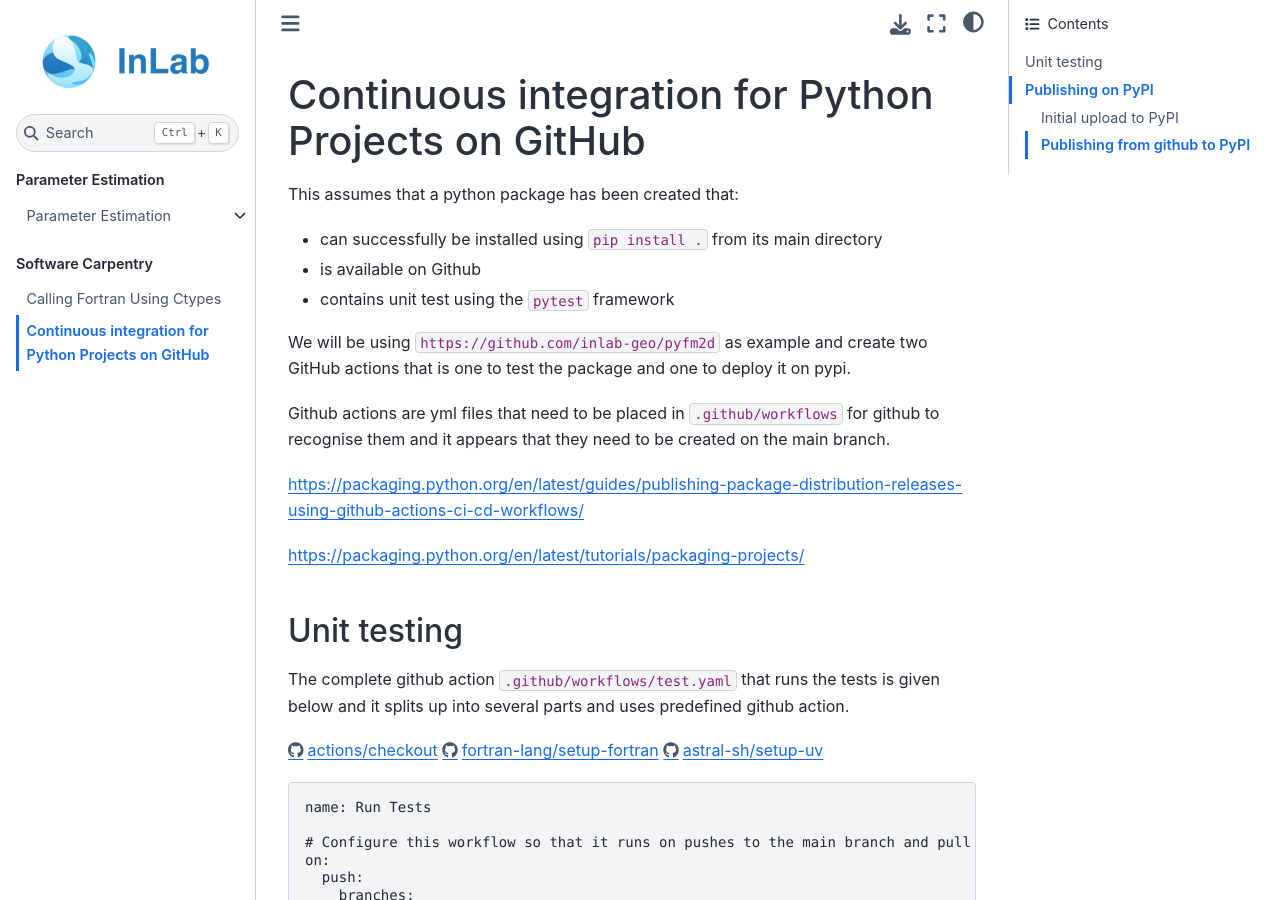
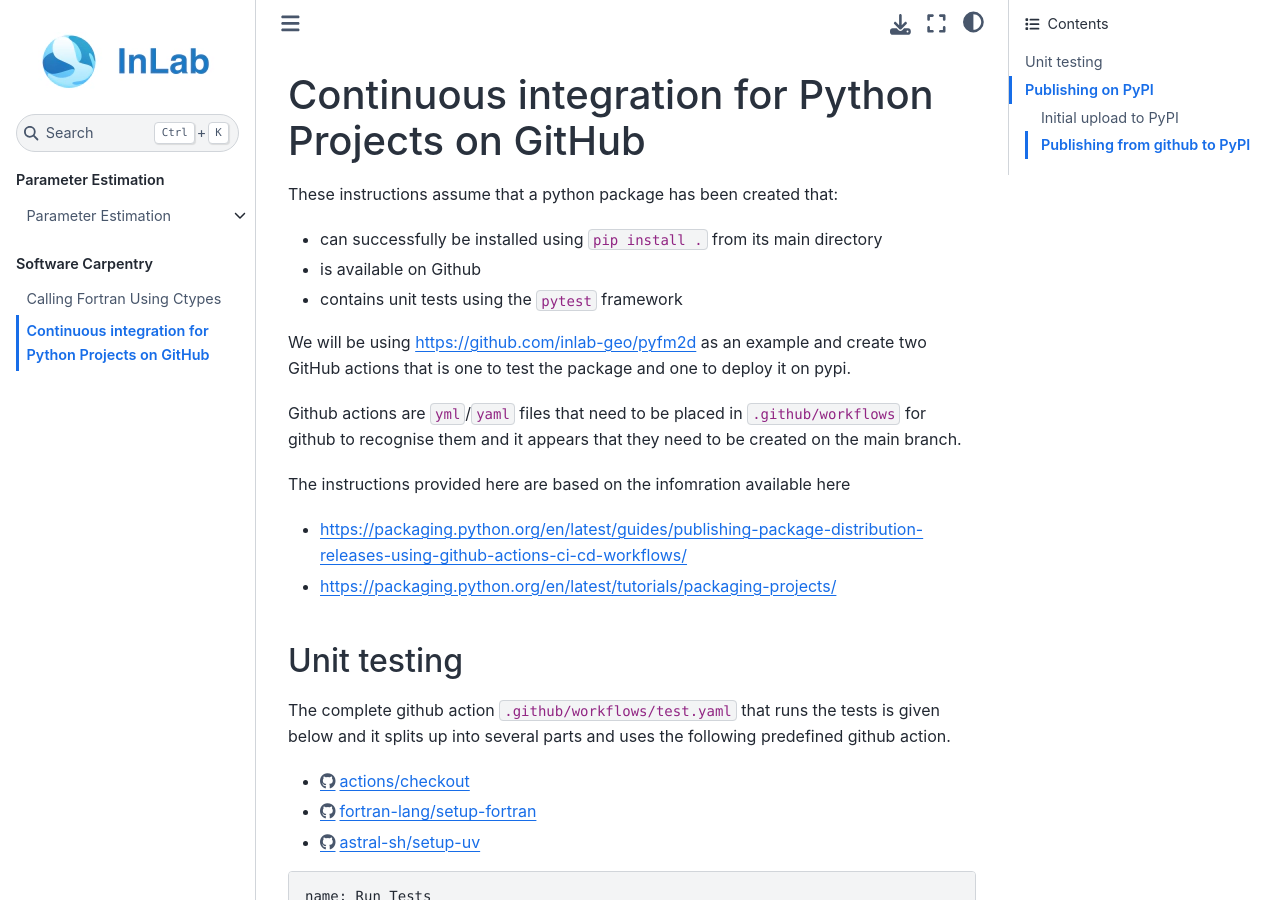
Before and after one commit to inlab-geo/cofi-resources, a Jupyter Book: the page built from docs/software_carpentry/python_packaging.md, in a window 1280 px wide and 900 px high. Built offline with Jupyter Book 1.0.4 settings and Sphinx 7.4.7 and the Sphinx Book theme 1.1.4, drawn with Linux system fonts in a browser that asks for light colours; some of the changed text lies outside the part shown.

Commit message:
Update python_packaging.md

````diff
--- a/docs/software_carpentry/python_packaging.md
+++ b/docs/software_carpentry/python_packaging.md
@@ -1,28 +1,27 @@
 # Continuous integration for Python Projects on GitHub
 
-This assumes that a python package has been created that:
+These instructions assume that a python package has been created that:
 - can successfully be installed using `pip install .` from its main directory
 - is available on Github
-- contains unit test using the `pytest` framework
+- contains unit tests using the `pytest` framework
 
-We will be using `https://github.com/inlab-geo/pyfm2d` as example and create two GitHub
-actions that is one to test the package and one to deploy it on pypi.
+We will be using [https://github.com/inlab-geo/pyfm2d](https://github.com/inlab-geo/pyfm2d`)
+as an example and create two GitHub actions that is one to test the package and one to deploy it on pypi.
 
-Github actions are yml files that need to be placed in `.github/workflows` for github
-to recognise them  and it appears that they need to be created on the main branch.
+Github actions are `yml`/`yaml` files that need to be placed in `.github/workflows` for github
+to recognise them and it appears that they need to be created on the main branch.
 
-[https://packaging.python.org/en/latest/guides/publishing-package-distribution-releases-using-github-actions-ci-cd-workflows/
+The instructions provided here are based on the infomration available here
+- [https://packaging.python.org/en/latest/guides/publishing-package-distribution-releases-using-github-actions-ci-cd-workflows/
 ](https://packaging.python.org/en/latest/guides/publishing-package-distribution-releases-using-github-actions-ci-cd-workflows/)
-
-[https://packaging.python.org/en/latest/tutorials/packaging-projects/](https://packaging.python.org/en/latest/tutorials/packaging-projects/)
+- [https://packaging.python.org/en/latest/tutorials/packaging-projects/](https://packaging.python.org/en/latest/tutorials/packaging-projects/)
 
 ## Unit testing
 
-The complete github action `.github/workflows/test.yaml` that runs the tests is given below and it splits up into several parts and uses predefined github action.
-
-[https://github.com/actions/checkout](https://github.com/actions/checkout)
-[https://github.com/fortran-lang/setup-fortran](https://github.com/fortran-lang/setup-fortran)
-[https://github.com/astral-sh/setup-uv](https://github.com/astral-sh/setup-uv)
+The complete github action `.github/workflows/test.yaml` that runs the tests is given below and it splits up into several parts and uses the following predefined github action.
+- [https://github.com/actions/checkout](https://github.com/actions/checkout)
+- [https://github.com/fortran-lang/setup-fortran](https://github.com/fortran-lang/setup-fortran)
+- [https://github.com/astral-sh/setup-uv](https://github.com/astral-sh/setup-uv)
 
 
 ```
@@ -104,14 +105,12 @@ Install the latest version PyPA build
 
 `python3 -m pip install --upgrade build`
 
-
 Now run this command from the same directory where pyproject.toml is located:
 
 `python3 -m build`
 
 This will create distribution files for the platform that is being used
 in the `dist` subdirectory. These are the initial upload to PyPI.
-
 
 To securely upload your project, you’ll need a PyPI API token. Create one
 at [https://pypi.org/manage/account/#api-tokens](https://pypi.org/manage/account/#api-tokens),
@@ -140,18 +139,15 @@ project exists on pypi or can be setup directly for a new project on pypi follow
 steps here [https://packaging.python.org/en/latest/guides/publishing-package-distribution-releases-using-github-actions-ci-cd-workflows/](https://packaging.python.org/en/latest/guides/publishing-package-distribution-releases-using-github-actions-ci-cd-workflows/)
 
 Here we assume the project already exists on pypi. The next step is to select
-the project and then select publishing and add a new publisher for github by
-completing the fields.
+the project on its pypi page and then select publishing and add a new publisher
+for github by  completing the fields.
 
 This then allows to use the following github action  in `.github/workflows/build_and_deploy.yaml
-` to
-deploy the project to pypi whenever there is a new tag created and the version number in
+` to deploy the project to pypi whenever there is a new tag created and the version number in
 `pyproject.toml` updated.
-
 
 ```
 Name: Build and Deploy
-
 
 # workflow is run either manually triggerd, if there is a tag being added to a commit or in
 # caase of a pull request.
````
Also changed, not shown: other parts of docs/software_carpentry/python_packaging.md (+6 -4 lines).
